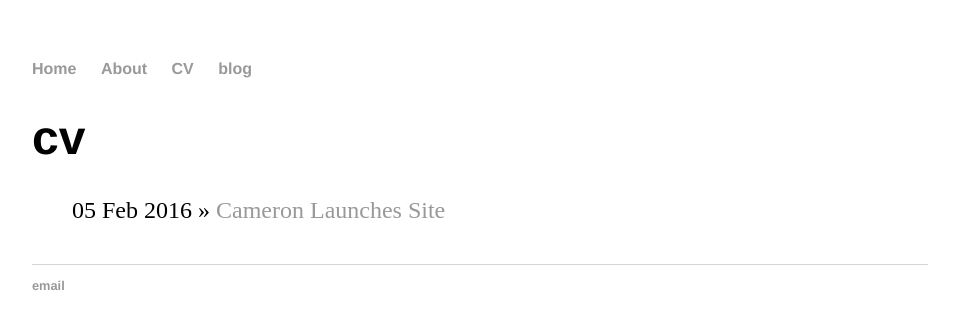
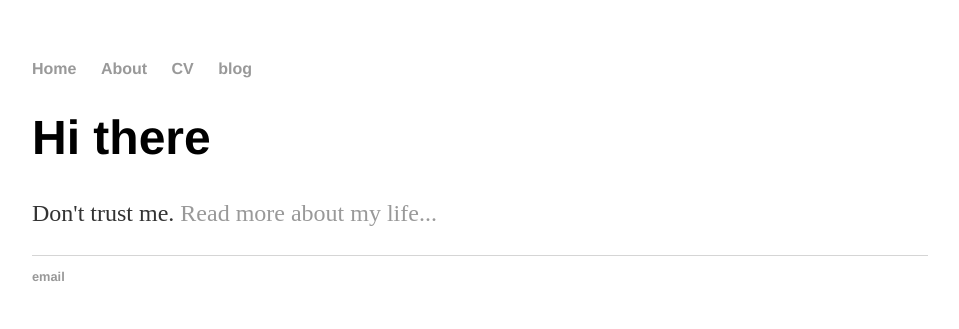
Before and after one commit to mastercbf/cam.github.io, a Jekyll site: the page built from cv/index.html, in a window 1280 px wide. Shown: the top 329 px of the page, without its empty margins (160-1119 px from the left). Built offline with Jekyll 4.4.1, drawn with Linux system fonts in a browser that asks for light colours.

Commit message:
Update index.html

```diff
--- a/cv/index.html
+++ b/cv/index.html
@@ -1,11 +1,8 @@
 ---
 layout: default
-title: cv
+title: thats life
 ---
-	<h1>{{ page.title }}</h1>
-	<ul class="posts">
-
-	  {% for post in site.posts %}
-	    <li><span>{{ post.date | date_to_string }}</span> » <a href="{{ post.url }}" title="{{ post.title }}">{{ post.title }}</a></li>
-	  {% endfor %}
-	</ul>
+<div class="blurb">
+	<h1>Hi there</h1>
+<p> Don't trust me. <a href="/about">Read more about my life...</a></p>
+</div><!-- /.blurb -->
```
